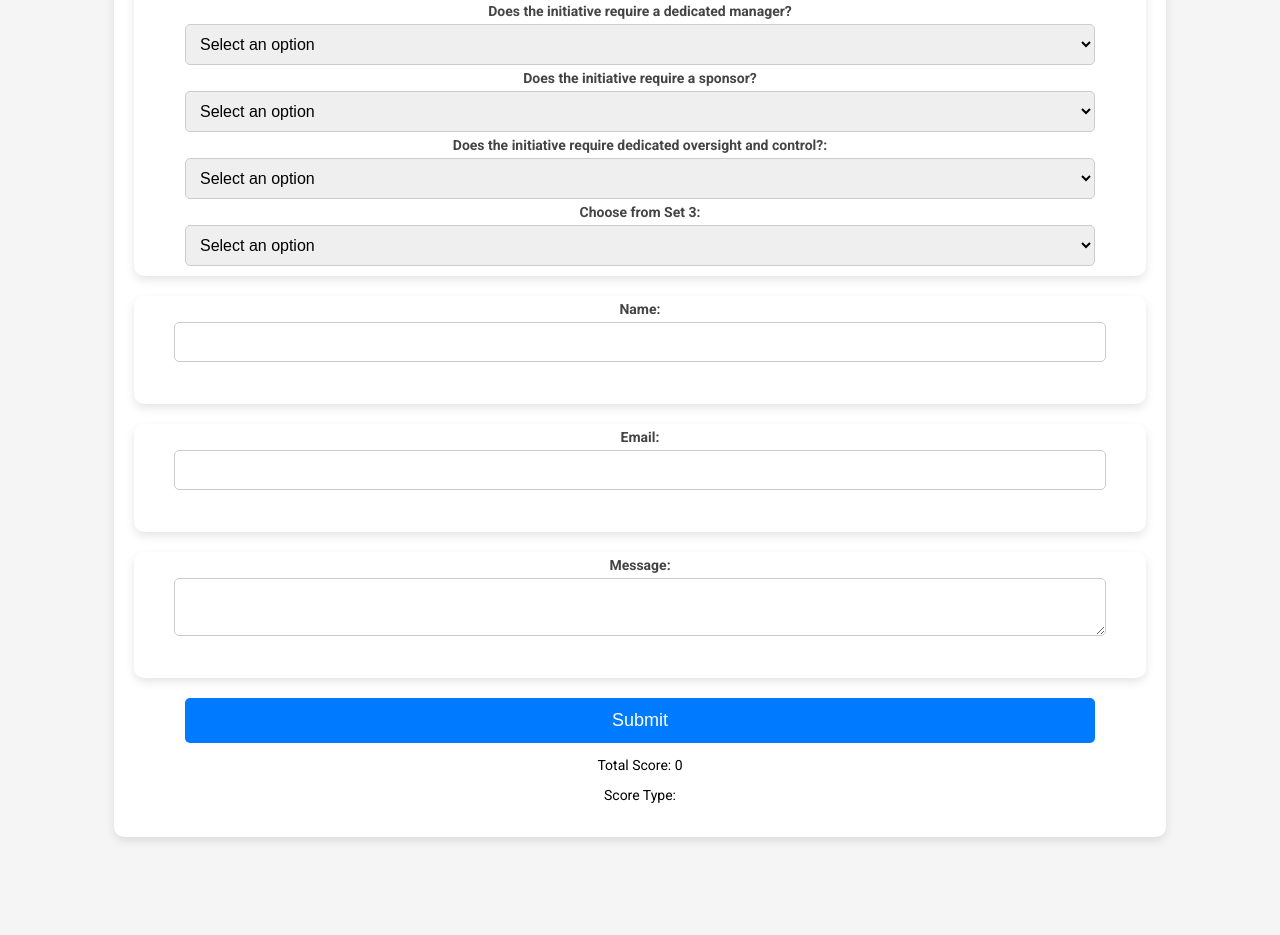
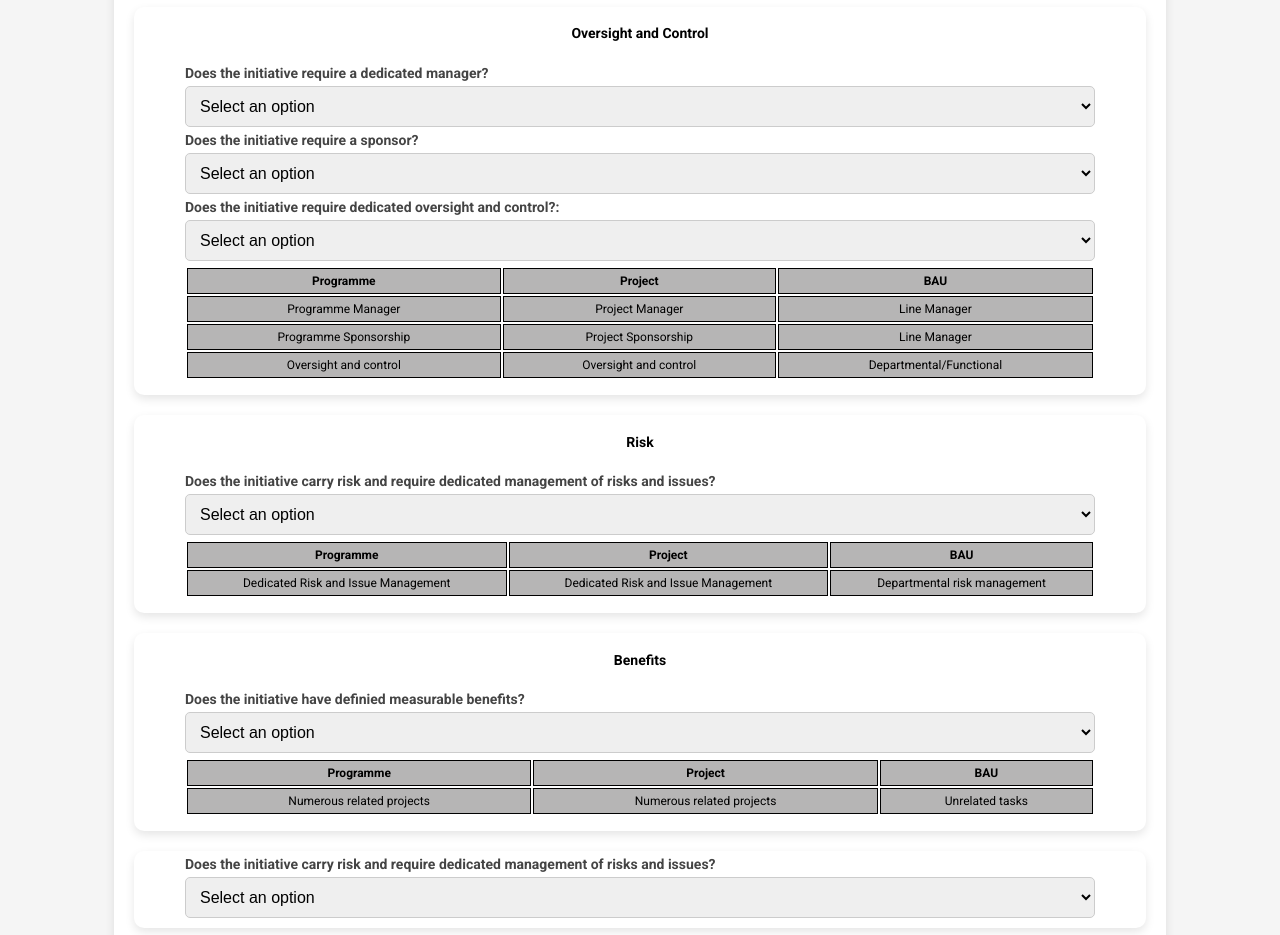
Before and after one commit to PiotrJesey/Prior, a website: page index.html in a window 1280 px wide. Shown: the part 945-1880 px from the top of the page. Before the commit the page ends 1802 px from the top, so only its background shows below. Drawn offline with Linux system fonts and the light colour scheme.

Commit message:
form minor changes

```diff
--- a/css/styles.css
+++ b/css/styles.css
@@ -73,6 +73,7 @@ body {
 
   }
   label {
+    width: 90%;
     text-align: left;
     display: block;
     font-weight: bold;
--- a/index.html
+++ b/index.html
@@ -23,7 +23,7 @@
       </nav>
     </header>
     <div class="main-container">
-      <h1 id="test"></h1>
+      <h5 id="test"></h5>
       <div class="form-container">
         <form id="contactForm">
           <div class="form-group">
@@ -56,6 +56,8 @@
           </tr>
 
       </table>
+      </div>
+      <div class="form-group">
       <h4>Scope</h4>
 
 
@@ -76,6 +78,8 @@
           </tr>
 
       </table>
+      </div>
+      <div class="form-group">
       <h4>Oversight and Control</h4>
         <label for="dropdown3">Does the initiative require a dedicated manager?</label>
         <select id="dropdown3" class="scoreDropdown">
@@ -89,8 +93,72 @@
         <select id="dropdown5" class="scoreDropdown">
             <option value="0">Select an option</option>
         </select>
-        <label for="dropdown6">Choose from Set 3:</label>
+        <table>
+          <tr>
+              <th>Programme</th>
+              <th>Project</th>
+              <th>BAU</th>
+          </tr>
+          <tr>
+              <td>Programme Manager</td>
+              <td>Project Manager</td>
+              <td>Line Manager</td>
+          </tr>
+          <tr>
+              <td>Programme Sponsorship</td>
+              <td>Project Sponsorship</td>
+              <td>Line Manager</td>
+          </tr>
+          <tr>
+            <td>Oversight and control</td>
+            <td>Oversight and control</td>
+            <td>Departmental/Functional</td>
+        </tr>
+
+      </table>
+      </div>
+      <div class="form-group">
+      <h4>Risk</h4>
+        <label for="dropdown6">Does the initiative carry risk and require dedicated management of risks and issues?</label>
         <select id="dropdown6" class="scoreDropdown">
+            <option value="0">Select an option</option>
+        </select>
+        <table>
+          <tr>
+              <th>Programme</th>
+              <th>Project</th>
+              <th>BAU</th>
+          </tr>
+          <tr>
+              <td>Dedicated Risk and Issue Management</td>
+              <td>Dedicated Risk and Issue Management</td>
+              <td>Departmental risk management</td>
+          </tr>
+          </table>
+        </div>
+        <div class="form-group">
+          <h4>Benefits</h4>
+        <label for="dropdown7">Does the initiative have definied measurable benefits?</label>
+        <select id="dropdown7" class="scoreDropdown">
+            <option value="0">Select an option</option>
+        </select>
+        <table>
+          <tr>
+              <th>Programme</th>
+              <th>Project</th>
+              <th>BAU</th>
+          </tr>
+          <tr>
+              <td>Numerous related projects</td>
+              <td>Numerous related projects</td>
+              <td>Unrelated tasks</td>
+          </tr>
+
+      </table>
+      </div>
+      <div class="form-group">
+        <label for="dropdown8">Does the initiative carry risk and require dedicated management of risks and issues?</label>
+        <select id="dropdown8" class="scoreDropdown">
             <option value="0">Select an option</option>
         </select>
           </div>
--- a/javascript/main.js
+++ b/javascript/main.js
@@ -1,6 +1,6 @@
  // import  options from './options.js';
 
-let newLocal = document.getElementById('test').innerText = "Form";
+let newLocal = document.getElementById('test').innerText = "Complete the questionnaire below to indicate if your initiative is a Project, Programme or Business a usual (BAU).  For Projects & Programme, then continue to the Project Sizing tab. ";
 
 let today = new Date().toISOString().split('T')[0];
         // Set the input field value to today's date
@@ -34,11 +34,21 @@ const dropdownData = {
         { option: "No dedicated Sponsorship required", score: 1 }
     ],
     dropdown5: [
-        { option: "Red", score: 2 },
-        { option: "Blue", score: 4 },
-        { option: "Green", score: 1 }
+        { option: "Requires oversight and control", score: 2 },
+        { option: "No dedicated oversight, controlled via functional or departmental operational process", score: 4 }
+
     ],
     dropdown6: [
+        { option: "Carries risk and requires dedicated management of risks and issues", score: 2 },
+        { option: "No specific risks", score: 4 }
+
+    ],
+    dropdown7: [
+        { option: "Benefits of underlying projects support the overarching programme objective", score: 2 },
+        { option: "Defined benefits associated with the delivery of the scope set out", score: 4 },
+        { option: "No defined benefits", score: 1 }
+    ],
+    dropdown8: [
         { option: "Red", score: 2 },
         { option: "Blue", score: 4 },
         { option: "Green", score: 1 }
@@ -71,6 +81,8 @@ let scoreType = "";
         populateDropdown("dropdown4", dropdownData.dropdown4);
         populateDropdown("dropdown5", dropdownData.dropdown5);
         populateDropdown("dropdown6", dropdownData.dropdown6);
+        populateDropdown("dropdown7", dropdownData.dropdown7);
+        populateDropdown("dropdown8", dropdownData.dropdown8);
 
 // Update score when an option is selected
 function updateScore() {
```
